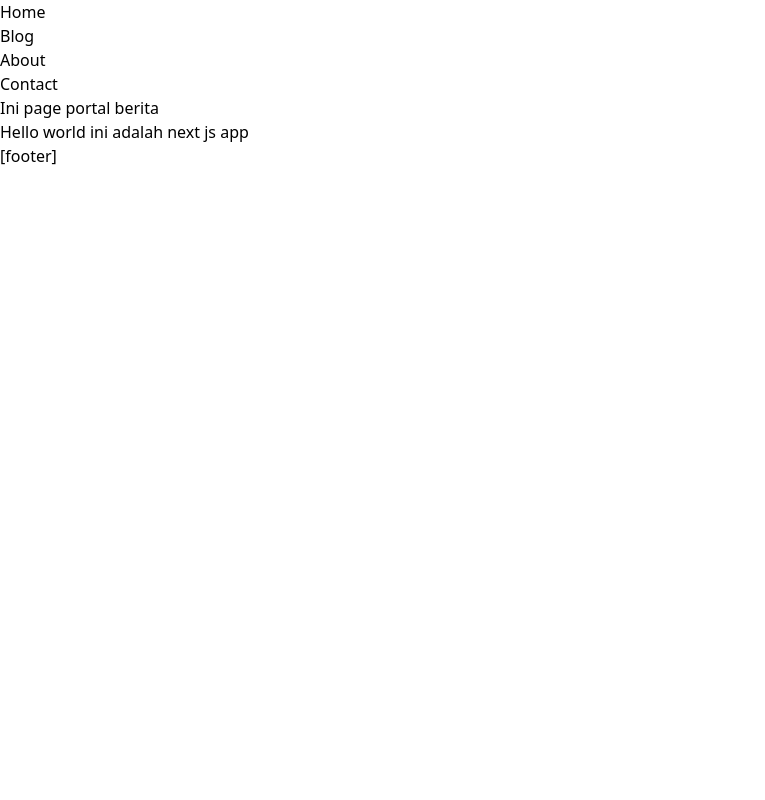
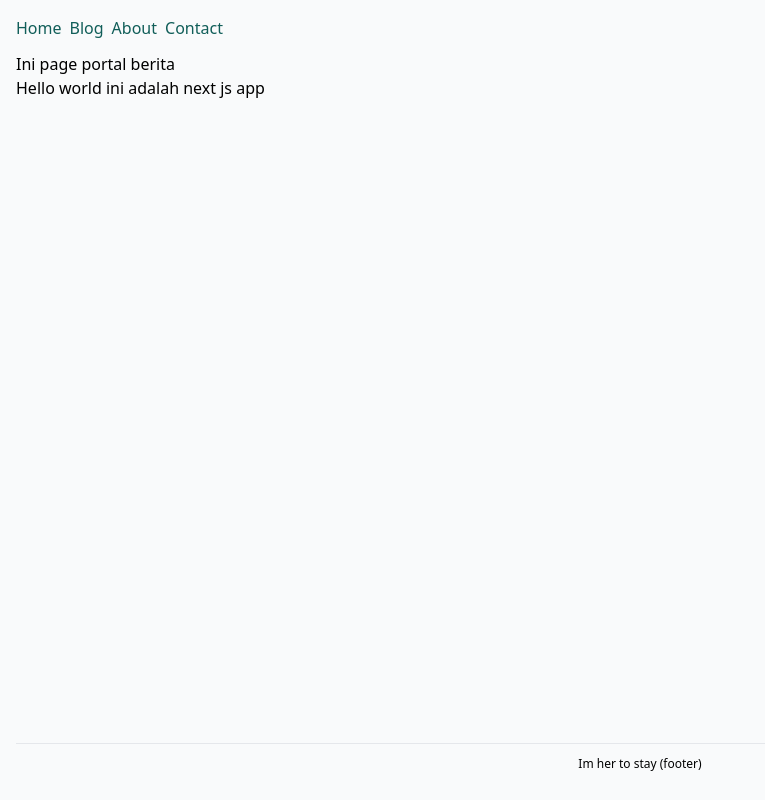
Before and after one commit to vann19/Nextjs_Latihan, a Next.js app: page / in a window 1280 px wide. Shown: the whole page, without its empty margins (0-765 px from the left). Built offline with nearby package versions, Linux system fonts and the light colour scheme.

Commit message:
styling layout use tailwind

```diff
--- a/app/layout.jsx
+++ b/app/layout.jsx
@@ -1,4 +1,4 @@
-import Link from "next/link";
+import Navbar from "../components/Navbar";
 import "./globals.css";
 
 export default function Layout({ children }) {
@@ -7,29 +7,14 @@ export default function Layout({ children }) {
       <head>
         <title>Latihab next js</title>
       </head>
-      <body>
+      <body className="bg-gray-50 flex flex-col px-4 py-4 min-h-screen">
         <header>
-          <nav>
-            <ul>
-              <li>
-                <Link href="/">Home</Link>
-              </li>
-              <li>
-                <Link href="/blog">Blog</Link>
-              </li>
-              <li>
-                <Link href="/about">About</Link>
-              </li>
-              <li>
-                <Link href="/contact" prefetch={false}>
-                  Contact
-                </Link>
-              </li>
-            </ul>
-          </nav>
+          <Navbar />
         </header>
-        <main>{children}</main>
-        <footer>[footer]</footer>
+        <main className="py-3 grow">{children}</main>
+        <footer className="border-t py-3 text-center text-xs">
+          <span>Im her to stay (footer)</span>
+        </footer>
       </body>
     </html>
   );
--- /dev/null
+++ b/components/Navbar.jsx
@@ -0,0 +1,25 @@
+import Link from "next/link";
+export default function Navbar() {
+    return (
+
+        <nav>
+            <ul className="flex gap-2">
+              <li>
+                <Link href="/" className="text-teal-800 hover:underline">Home</Link>
+              </li>
+              <li>
+                <Link href="/blog" className="text-teal-800 hover:underline">Blog</Link>
+              </li>
+              <li>
+                <Link href="/about" className="text-teal-800 hover:underline">About</Link>
+              </li>
+              <li>
+                <Link href="/contact" className="text-teal-800 hover:underline" prefetch={false}>
+                  Contact
+                </Link>
+              </li>
+            </ul>
+          </nav>
+
+    )
+}
```
